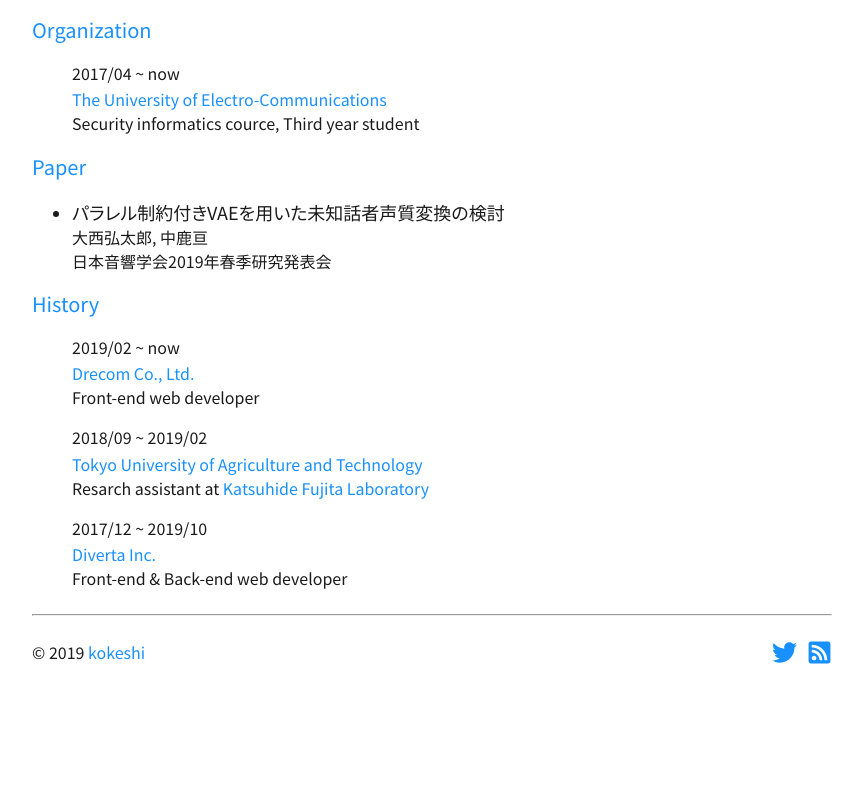
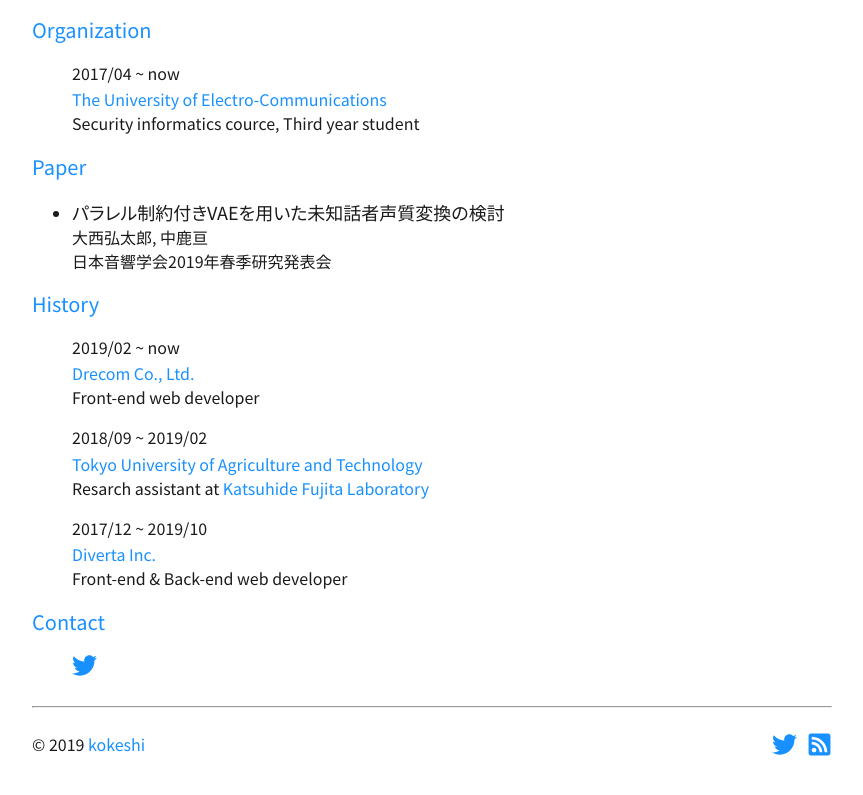
Before and after one commit to kokeshing/blog, a Gatsby site: page /profile in a window 1280 px wide. Shown: the part 430-1225 px from the top of the page, without its empty margins (208-1071 px from the left). Before the commit the page ends 1164 px from the top, so only its background shows below. Built offline with nearby package versions, Linux system fonts and the light colour scheme; Gatsby itself is replaced by a stand-in of ours; a web font is replaced by a local one.

Commit message:
add contact

```diff
--- a/src/pages/profile.js
+++ b/src/pages/profile.js
@@ -1,6 +1,7 @@
 import React from "react"
 import { graphql } from "gatsby"
 import styled from "styled-components"
+import { FaTwitter } from "react-icons/fa"
 
 import Layout from "../components/Layout"
 import SEO from "../components/seo"
@@ -29,6 +30,15 @@
   ul {
     list-style-type: none;
   }
+`
+
+const TwitterIcon = styled(FaTwitter)`
+  padding-left: 40px;
+  color: #1890ff;
+  cursor: pointer;
+  box-shadow: none;
+  text-decoration: none;
+  font-size: 2.5rem;
 `
 
 class Profile extends React.Component {
@@ -79,6 +89,8 @@
             </li>
           </ul>
         </History>
+        <ItemName>Contact</ItemName>
+            <a href="https://twitter.com/HokeKings"><TwitterIcon /></a>
       </Layout>
     )
   }
```
